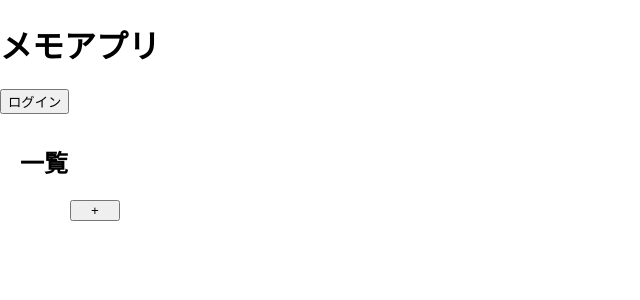
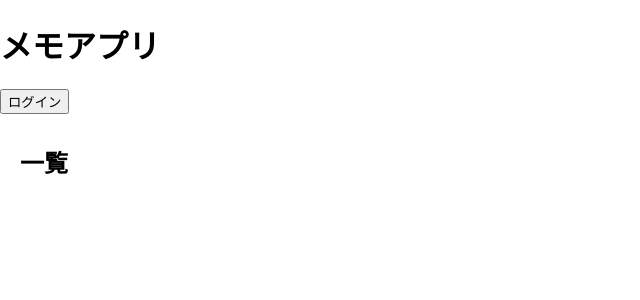
Before and after one commit to a-kuroki-gs/react-memo-app, a React (Create React App) app: page / in a window 1280 px wide. Shown: the top 300 px of the page, without its empty margins (0-640 px from the left). Built offline with nearby package versions, Linux system fonts and the light colour scheme.

Commit message:
仕様に合わせて実装

```diff
--- a/src/App.js
+++ b/src/App.js
@@ -2,6 +2,7 @@ import React, { useState, useEffect } from "react";
 import MemoList from "./MemoList";
 import MemoDetail from "./MemoDetail";
 import "./App.css";
+import { LoginContext } from "./LoginContext";
 
 export default function App() {
   const [memos, setMemos] = useState(() => {
@@ -64,12 +65,15 @@ export default function App() {
           {isLoggedIn ? "ログアウト" : "ログイン"}
         </button>
       </div>
+      <LoginContext.Provider value={isLoggedIn}>
         <div className="container">
           <div className="memo-list">
             <MemoList memos={memos} onMemoClick={handleMemoClick} />
+            {isLoggedIn && (
               <button className="plus-button" onClick={handleNewMemo}>
                 +
               </button>
+            )}
           </div>
           <div className="memo-detail">
             {selectedMemo && (
@@ -81,6 +85,7 @@ export default function App() {
             )}
           </div>
         </div>
+      </LoginContext.Provider>
     </div>
   );
 }
--- a/src/MemoDetail.js
+++ b/src/MemoDetail.js
@@ -1,8 +1,10 @@
-import React, { useState, useEffect } from "react";
+import React, { useState, useEffect, useContext } from "react";
+import { LoginContext } from "./LoginContext";
 import "./MemoDetail.css";
 
 export default function MemoDetail({ memo, onEditClick, onDeleteClick }) {
   const [text, setText] = useState(memo.text);
+  const isLoggedIn = useContext(LoginContext);
 
   useEffect(() => {
     setText(memo.text);
@@ -18,6 +20,8 @@ export default function MemoDetail({ memo, onEditClick, onDeleteClick }) {
         onChange={(e) => setText(e.target.value)}
       ></textarea>
       <p></p>
+      {isLoggedIn && (
+        <div>
           <button
             className="custom-button"
             onClick={() => onEditClick({ ...memo, text })}
@@ -28,5 +32,7 @@ export default function MemoDetail({ memo, onEditClick, onDeleteClick }) {
             削除
           </button>
         </div>
+      )}
+    </div>
   );
 }
```
Lines whose indentation alone changed are shown as unchanged.
